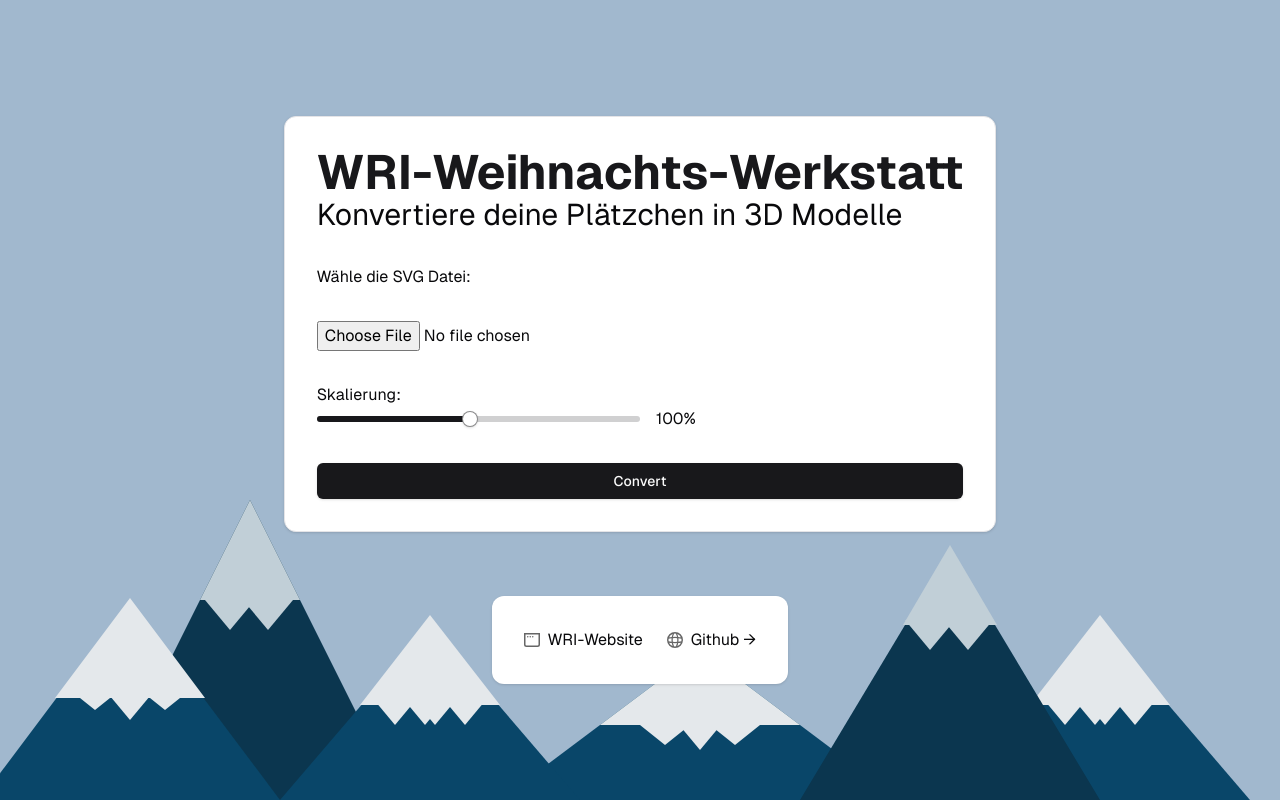
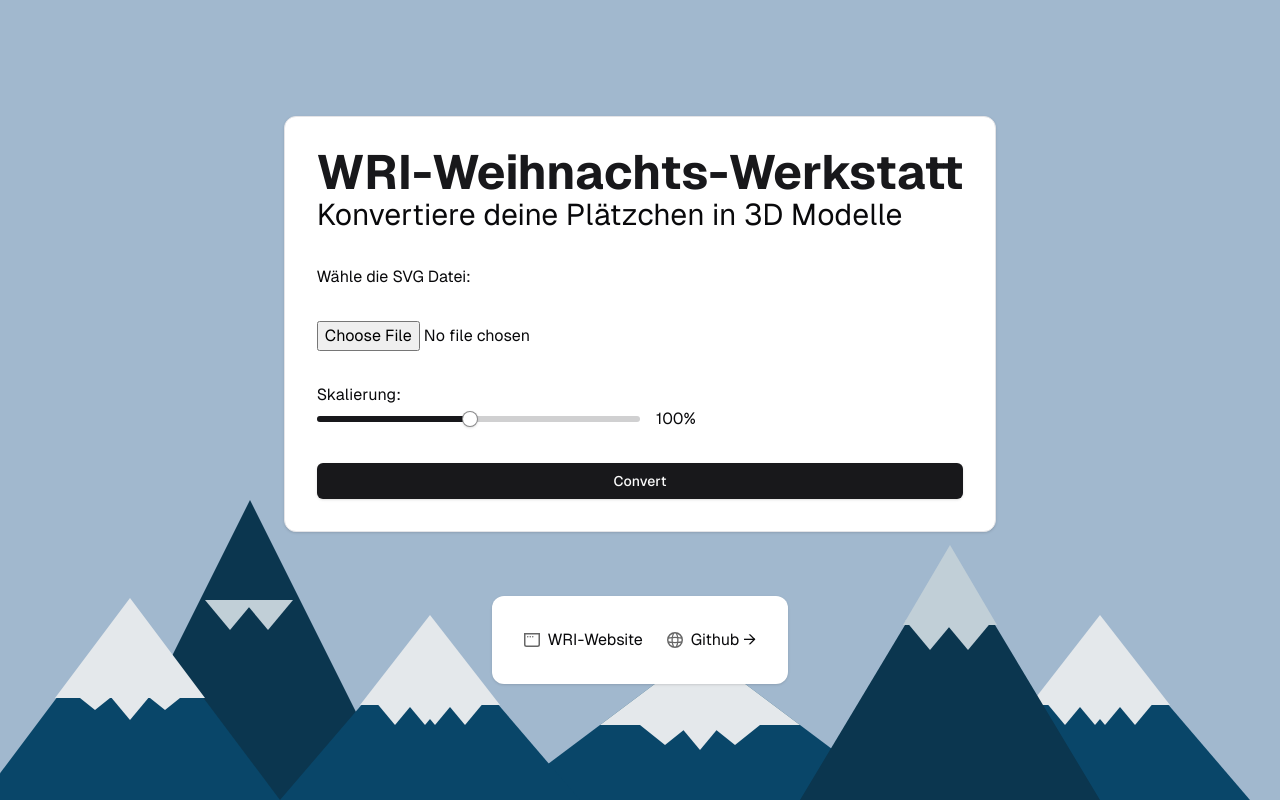
Before and after one commit to WRI-Obernburg/PlaetzchenConverter, a Next.js app: page / in a window 1280 px wide. Built offline with nearby package versions, Linux system fonts and the light colour scheme.

Commit message:
fixed snow effect

```diff
--- a/src/app/layout.tsx
+++ b/src/app/layout.tsx
@@ -1,6 +1,7 @@
 import type { Metadata } from "next";
 import localFont from "next/font/local";
 import "./globals.css";
+import { useState } from "react";
 
 const geistSans = localFont({
   src: "./fonts/GeistVF.woff",
@@ -23,10 +24,12 @@ export default function RootLayout({
 }: Readonly<{
   children: React.ReactNode;
 }>) {
+  const [show, setShow] = useState(true);
   return (
     <html lang="en">
       <head>
-        <script src="https://kit.fontawesome.com/901ba758ee.js" crossOrigin="anonymous"></script>
+      <script src="https://kit.fontawesome.com/e499b9f739.js" crossorigin="anonymous"></script>
+
       </head>
       <body
         className={`${geistSans.variable} ${geistMono.variable} antialiased bg-[#a1b8ce] w-screen h-screen overflow-hidden`}
@@ -51,7 +54,7 @@ export default function RootLayout({
 
         <section className="mountains">
           <div className='mt1'>
-            <div className="mtsnow1"></div>
+            <div className={"mtsnow1 "+show?"":"hidden"} onClick={() => setShow(!show)}></div>
             <div className="snow-peak-1a"></div>
             <div className="snow-peak-1b"></div>
           </div>
```
